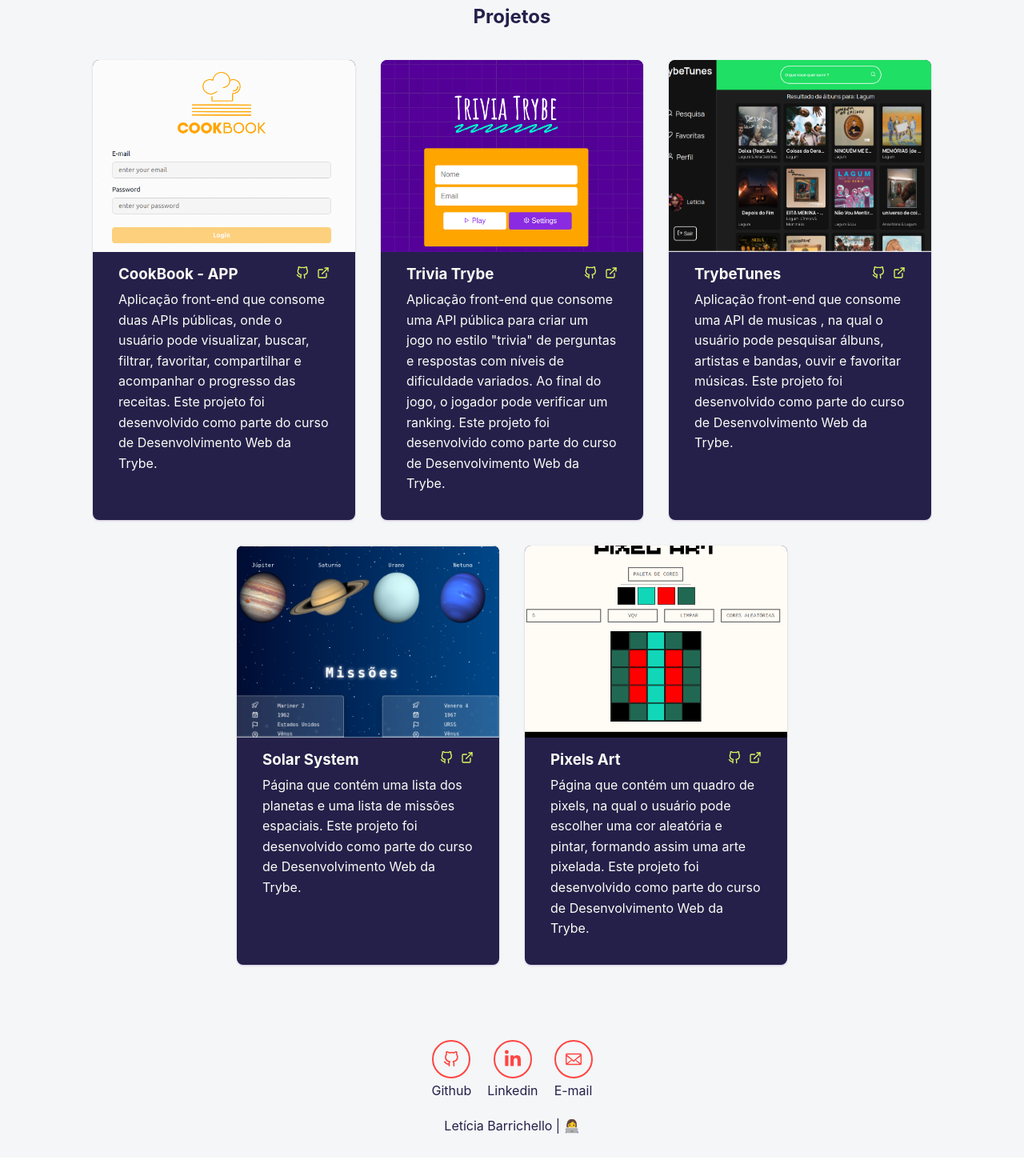
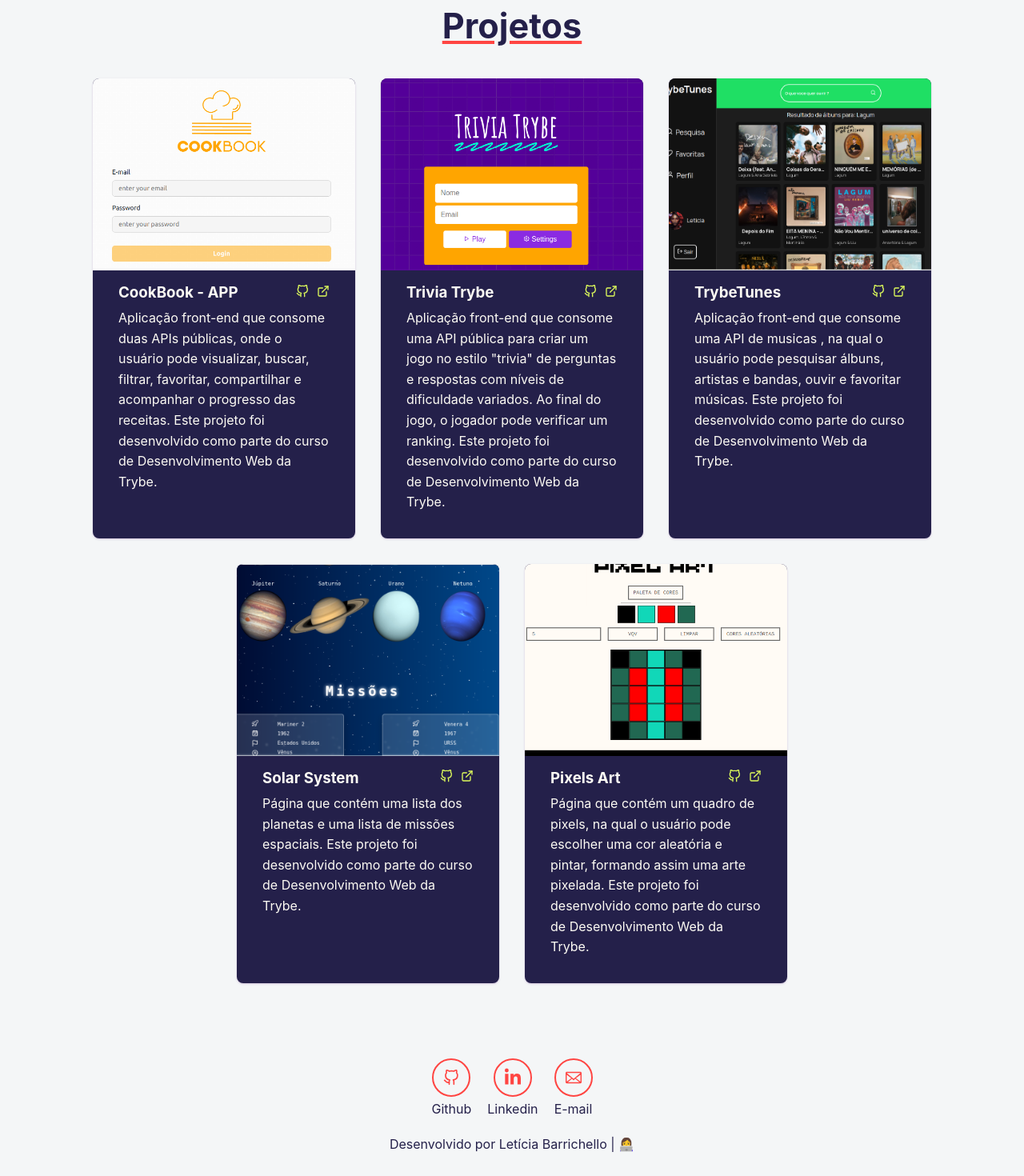
Before and after one commit to lebarrichello/lebarrichello.github.io, a React (Create React App) app: page / in a window 1280 px wide. Shown: the part 6080-7550 px from the top of the page at 80% size. Before the commit the page ends 7527 px from the top, so only its background shows below. Built offline with nearby package versions, Linux system fonts and the light colour scheme.

Commit message:
:lipstick: Alteracao do estilo do h2 em projetos

```diff
--- a/src/components/Footer.js
+++ b/src/components/Footer.js
@@ -37,7 +37,7 @@
             </div>
 
           </div>
-          {"Letícia Barrichello | 👩‍💻 "}
+          {"Desenvolvido por Letícia Barrichello | 👩‍💻 "}
         </footer>
       </>
     );
--- a/src/components/Projects.js
+++ b/src/components/Projects.js
@@ -8,7 +8,7 @@
   render() {
     return (
       <section id="projects" className="section_projects" >
-        <h2>Projetos</h2>
+        <h2 className="thick underline">Projetos</h2>
         <div className="projects-container">
           {projects.map((item) => {
             return (
--- a/src/styles/Projects.css
+++ b/src/styles/Projects.css
@@ -36,3 +36,12 @@
   align-items: center;
   justify-content: center;
 }
+
+.thick {
+  font-size: 2.7rem;
+}
+
+.underline {
+  text-decoration: underline;
+  text-decoration-color: var(--symbol-color);
+}
```
